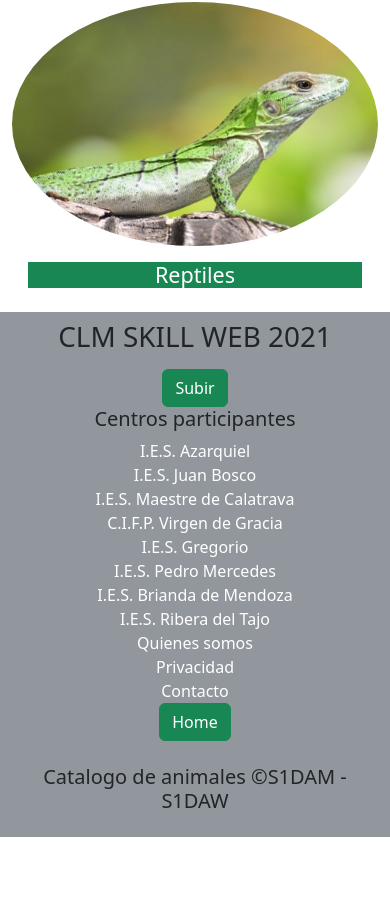
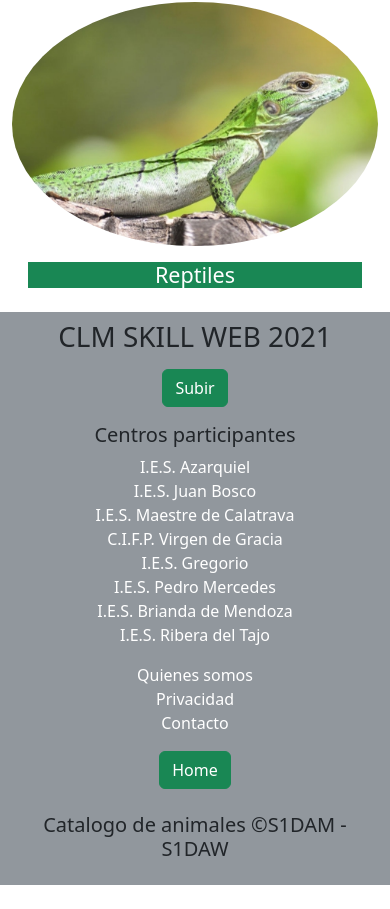
Before and after one commit to NoNiQu/webskill24, a plain HTML site: page index.html in a window 390 px wide. Shown: the part 1539-2448 px from the top of the page. Before the commit the page ends 2400 px from the top, so only its background shows below. Drawn offline with nearby package versions, Linux system fonts and the light colour scheme.

```diff
--- a/index.html
+++ b/index.html
@@ -154,12 +154,12 @@
         <h1 class="text-center p-2">CLM SKILL WEB 2021</h1>
         <div class="container">
             <div class="row">
-                <div class="col-lg-3 col-md-12 text-center">
+                <div class="col-lg-3 col-md-12 text-center mb-3">
                     <a href="#top"><button type="button" class="btn btn-success">
                             Subir
                         </button></a>
                 </div>
-                <div class="col-lg-3 col-md-6 text-center">
+                <div class="col-lg-3 col-md-6 text-center mb-3">
                     <ul class="list-group-flush m-0 p-0">
                         <h5>Centros participantes</h5>
                         <li class="list-group-item text-white"><a class="nav-link"
@@ -188,7 +188,7 @@
                                 Ribera del Tajo</a></li>
                     </ul>
                 </div>
-                <div class="col-lg-3 col-md-6 text-center">
+                <div class="col-lg-3 col-md-6 text-center mb-3">
                     <ul class="list-group-flush m-0 p-0">
                         <li class="list-group-item text-decoration-none text-white"><a class="nav-link"
                                 href="quienessomos.html">Quienes somos</a></li>
```
Also changed, not shown: quienessomos.html (+3 -3 lines), reptiles.html (+3 -3 lines).
